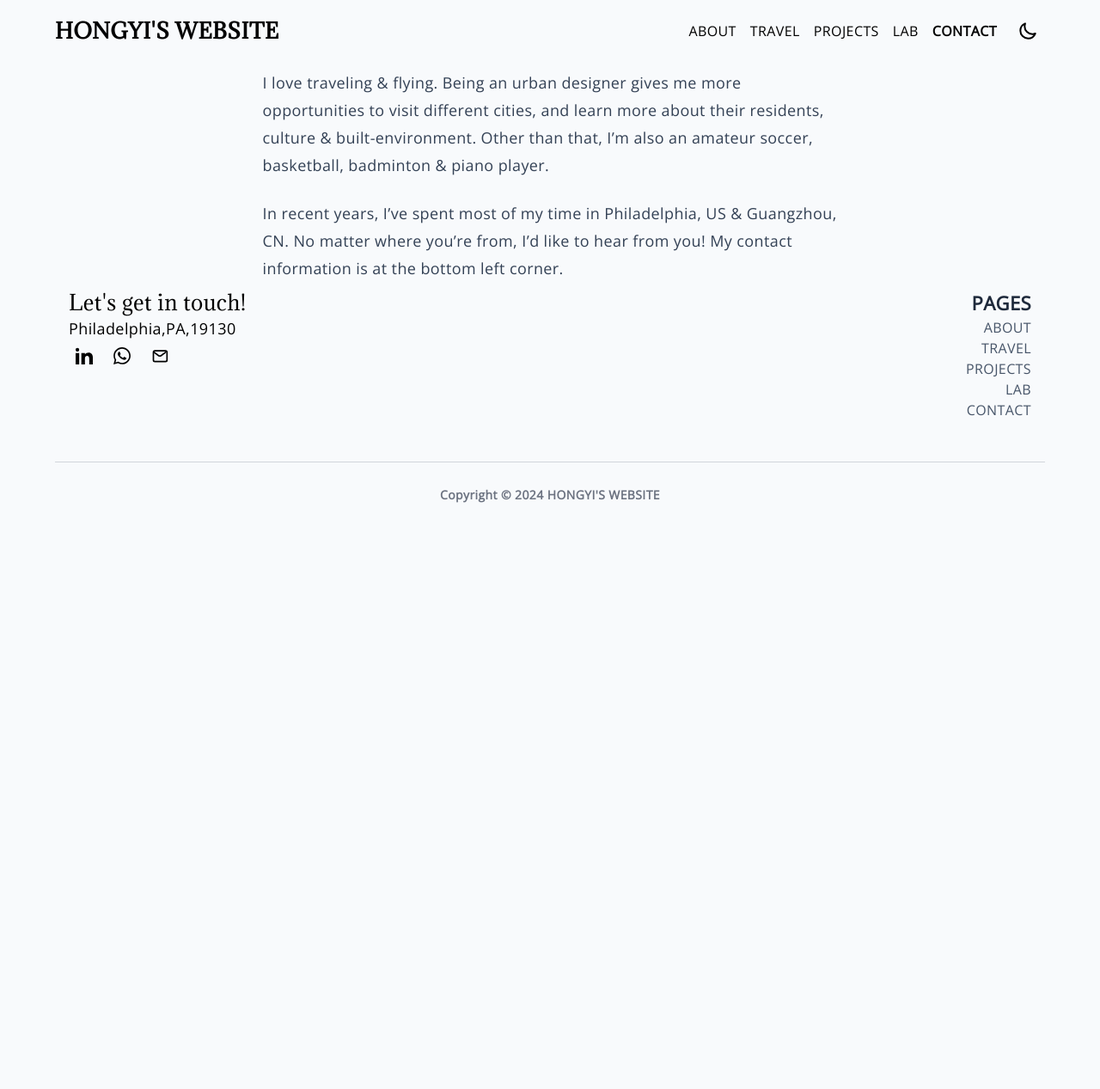
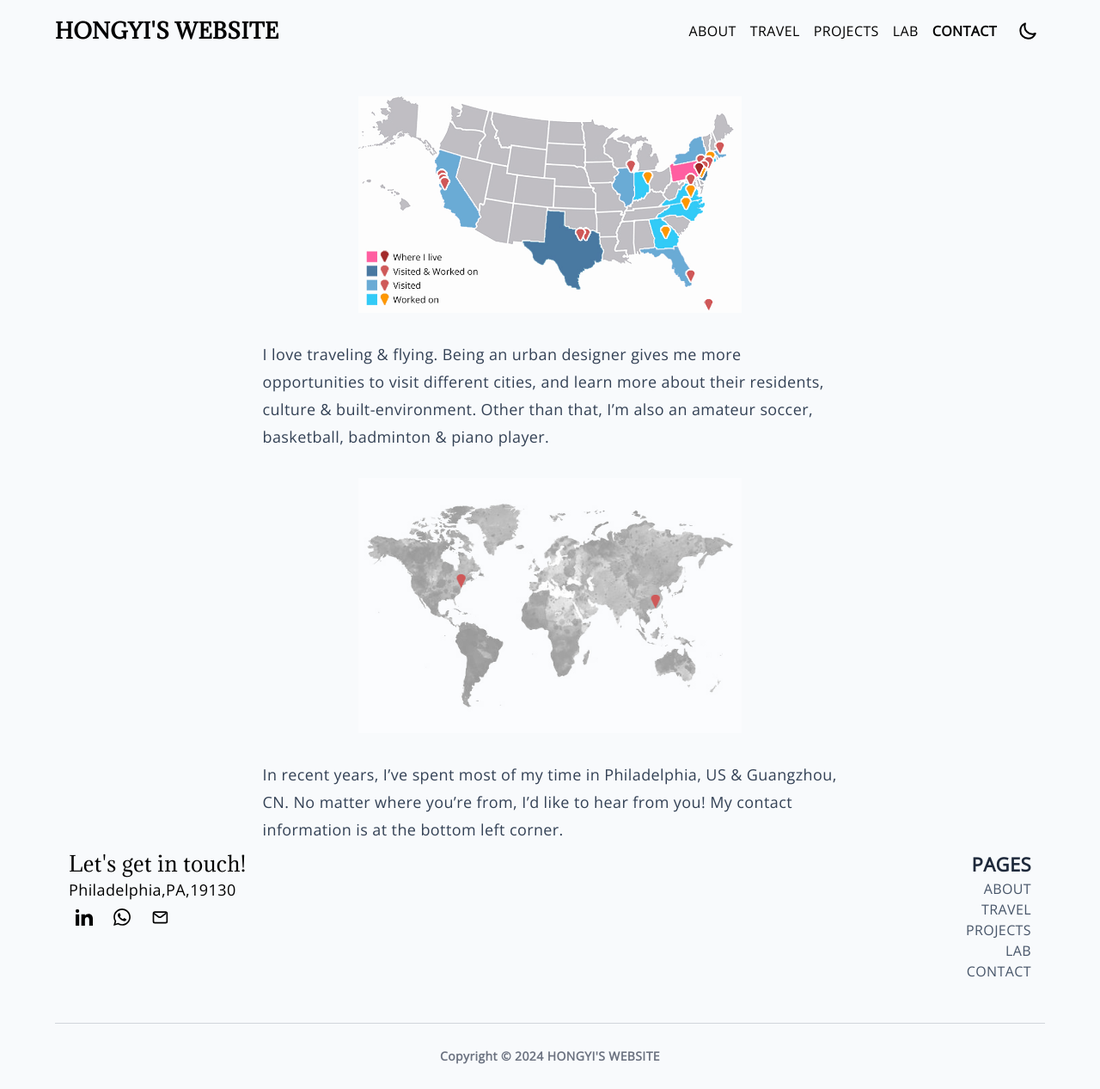
Before and after one commit to hongyili-hl/hongyili-hl.github.io, a Jekyll site: the page built from tags.md, in a window 1280 px wide. Shown: the whole page at 86% size. Built offline with Jekyll 4.4.1, drawn with Linux system fonts in a browser that asks for light colours; before the commit the page ends 900 px from its top, so only the background shows below that.

Commit message:
Update tags.md

```diff
--- a/tags.md
+++ b/tags.md
@@ -4,6 +4,10 @@ layout: contact
 permalink: /contact/
 ---
 
+![Footprint Map](/assets/images/Footprint Map.jpg)
+
 I love traveling & flying. Being an urban designer gives me more opportunities to visit different cities, and learn more about their residents, culture & built-environment. Other than that, I’m also an amateur soccer, basketball, badminton & piano player.
 
+![Map](/assets/images/Map.jpg)
+
 In recent years, I've spent most of my time in Philadelphia, US & Guangzhou, CN. No matter where you're from, I'd like to hear from you! My contact information is at the bottom left corner.
```
